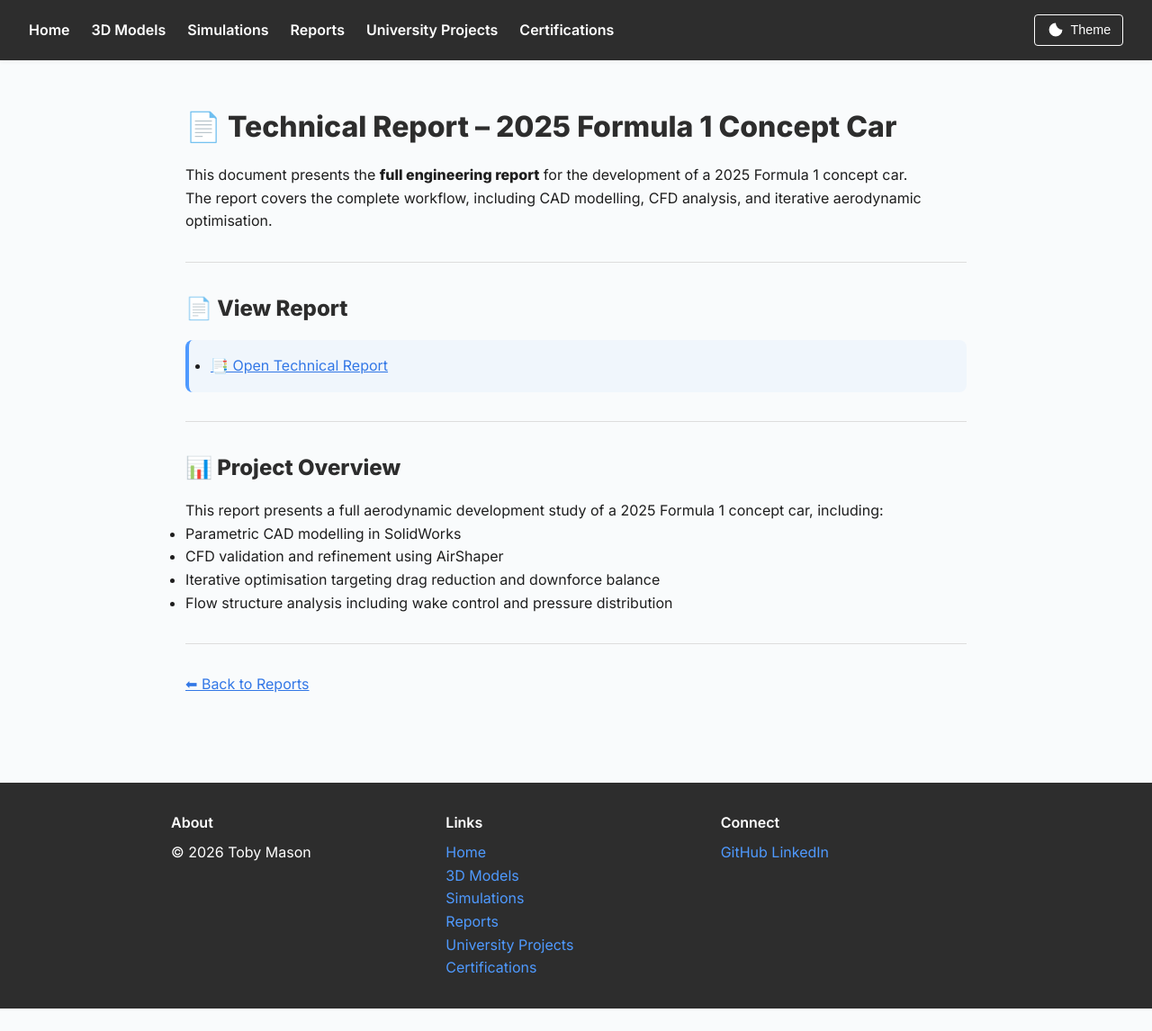
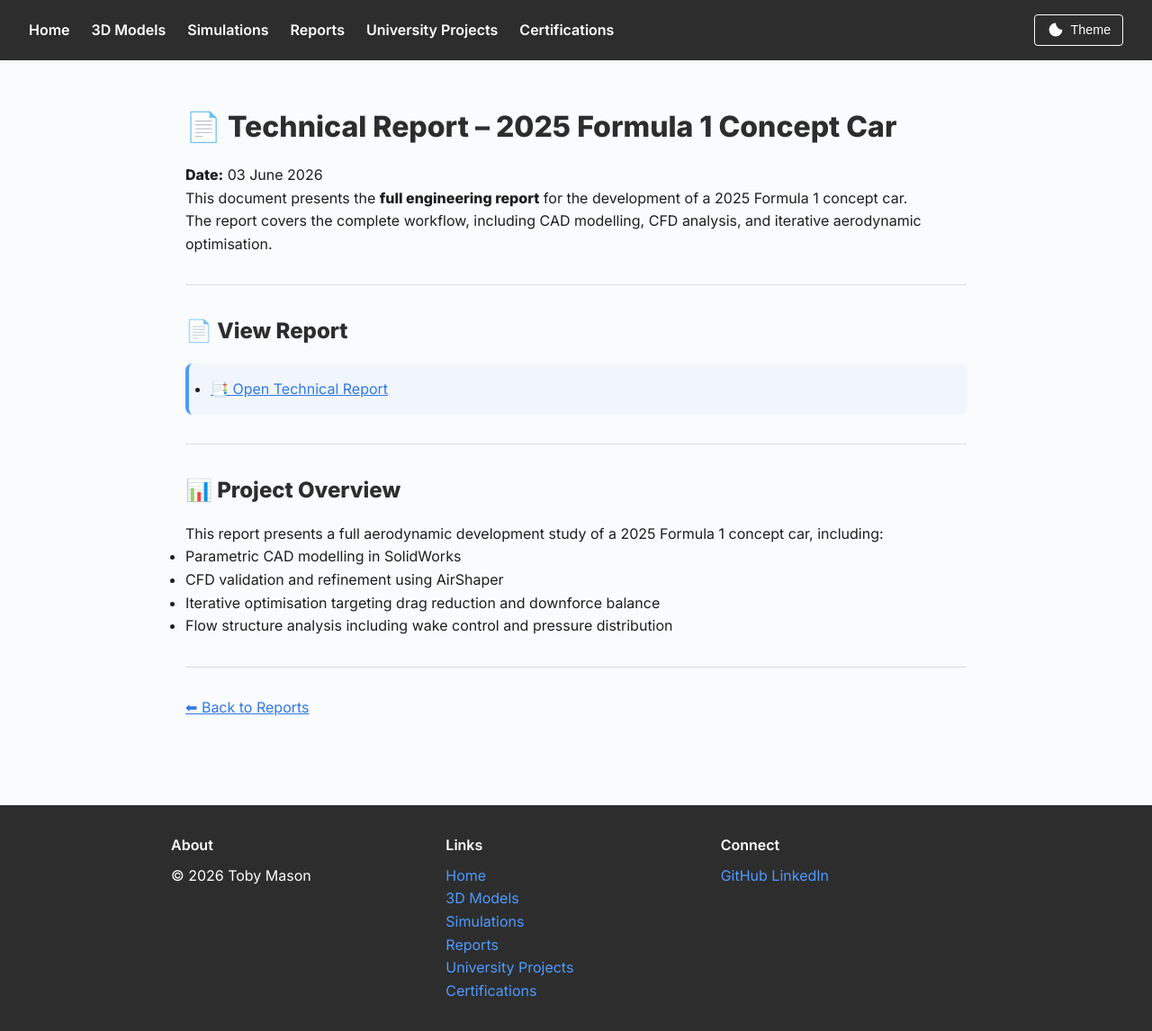
Before and after one commit to tob-mas/engineeringportfolio, a Jekyll site: the page built from reports/03-06-26/index.md, in a window 1280 px wide and 1146 px high. Shown: the whole window at 90% size. Built offline with Jekyll 4.4.1, drawn with Linux system fonts in a browser that asks for light colours.

Commit message:
Update index.md

```diff
--- a/reports/03-06-26/index.md
+++ b/reports/03-06-26/index.md
@@ -4,6 +4,8 @@ title: Report - 2025 F1 Concept Car Development
 ---
 
 # 📄 Technical Report – 2025 Formula 1 Concept Car
+
+**Date:** 03 June 2026
 
 This document presents the **full engineering report** for the development of a 2025 Formula 1 concept car.
 
```
